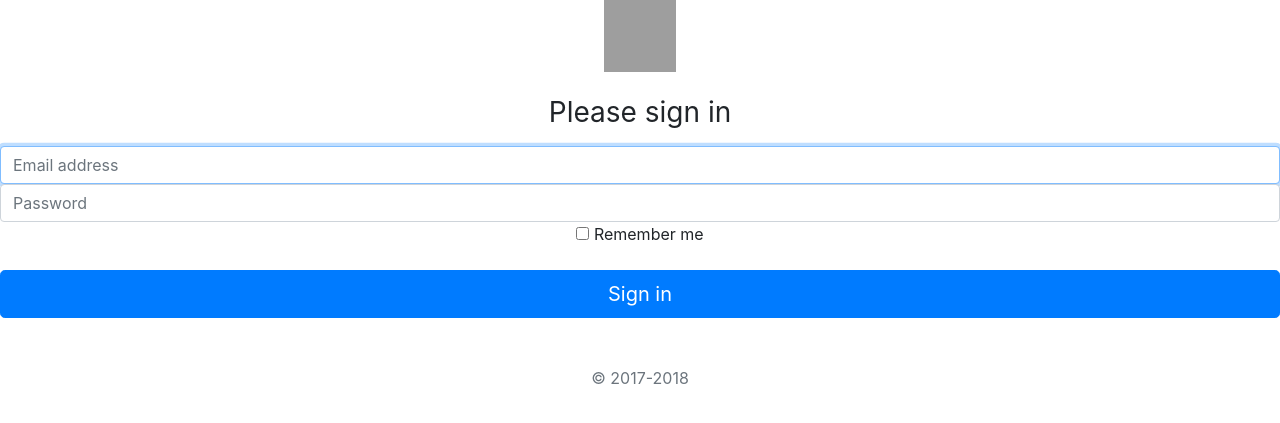
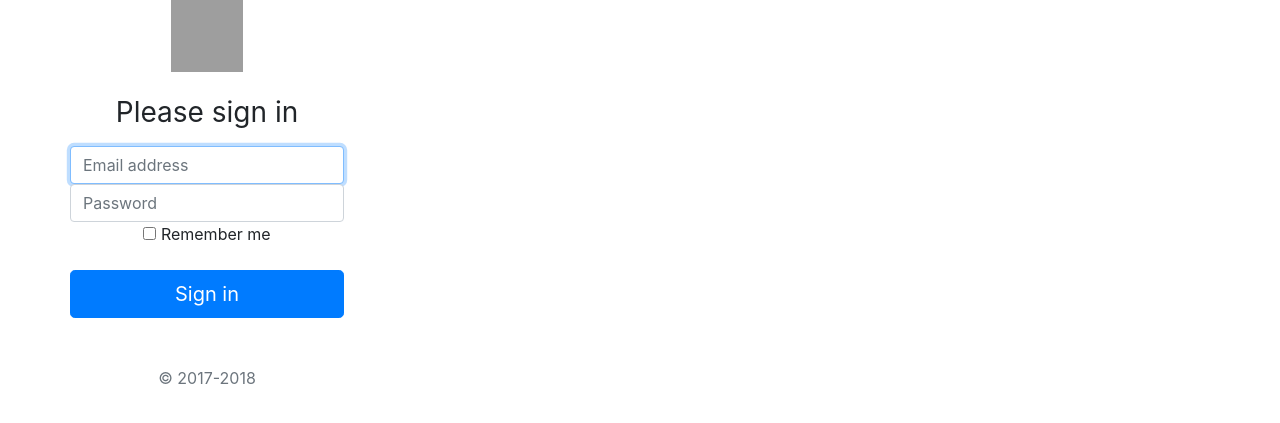
Before and after one commit to beatorizu/Code-in-Polar, a Django app: template restapi/dashboard/templates/login.html in a window 1280 px wide. Shown: the top 423 px of the page. Run offline with Django 3.2, Linux system fonts and the light colour scheme; the template is opened without the code that fills it, so the values that code supplies are empty; some libraries are stand-ins or nearby versions; grey boxes are pictures that could not be loaded.

Commit message:
Adicionado container

```diff
--- a/restapi/dashboard/templates/base.html
+++ b/restapi/dashboard/templates/base.html
@@ -5,9 +5,14 @@
 <head>
   <meta charset="utf-8"/>
   <link rel="stylesheet" href="{% static 'bootstrap/css/bootstrap.min.css' %} " />
+  {% block css %}{% endblock %}
 </head>
 <body>
-{% block content %}{% endblock %}
+  <div class="container">
+    <div class="row">
+      {% block content %}{% endblock %}
+    </div>
+  </div>
 <script src="{% static 'bootstrap/js/bootstrap.min.js' %}"></script>
 </body>
 </html>
```
